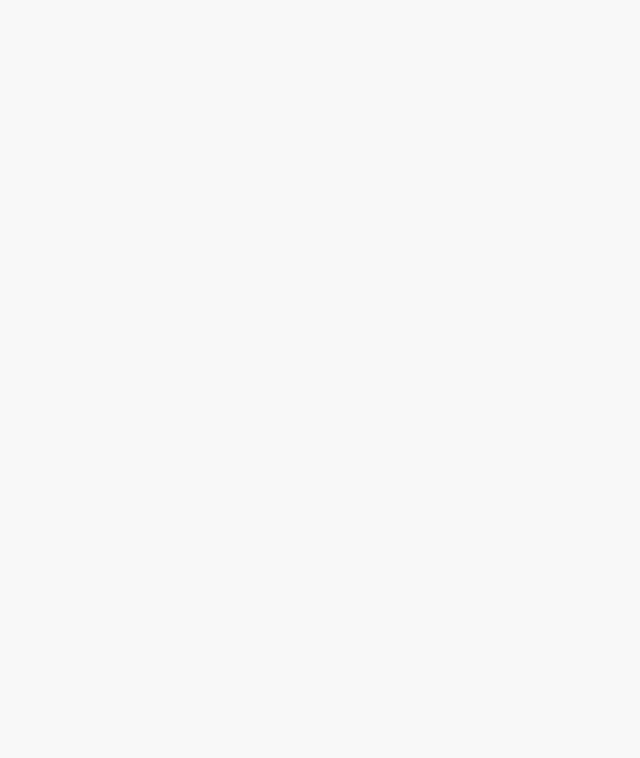
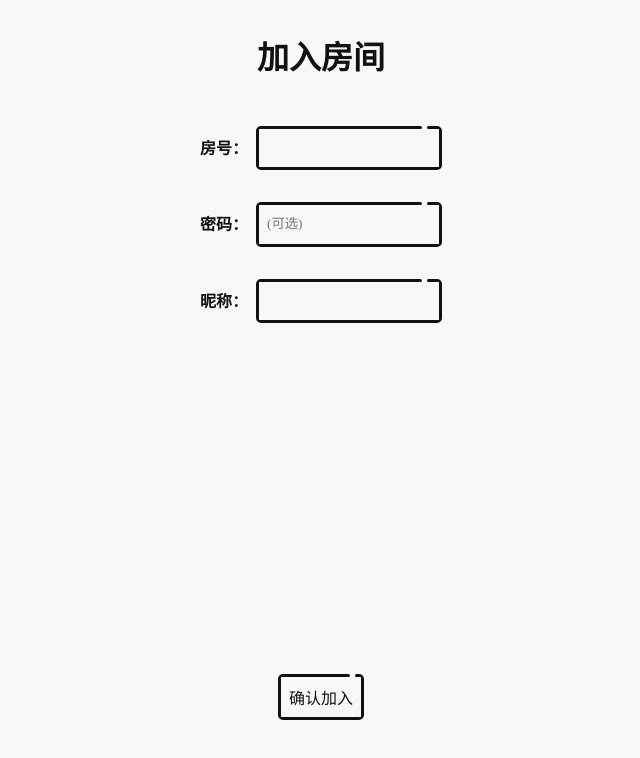
Before and after one commit to everlasting2002/frontend, a Vue app: page /#/joinRoom in a window 1280 px wide. Before the commit this address had no page. Shown: the top 758 px of the page, without its empty margins (319-959 px from the left). Built offline with nearby package versions, Linux system fonts and the light colour scheme; a web font is replaced by a local one.

Commit message:
添加“加入房间”页面

```diff
--- /dev/null
+++ b/src/pages/JoinRoom.vue
@@ -0,0 +1,111 @@
+<template>
+  <div class="joinroom">
+    <div class="title">加入房间</div>
+    <div class="number">
+      <span class="hint">房号：</span>
+      <UseBorder>
+        <input maxlength="6" type="text" v-model="roomNumber" />
+      </UseBorder>
+    </div>
+    <div class="pw">
+      <span class="hint">密码：</span>
+      <UseBorder>
+        <input
+          maxlength="20"
+          type="text"
+          placeholder="(可选)"
+          v-model="password"
+        />
+      </UseBorder>
+    </div>
+    <div class="name">
+      <span class="hint">昵称：</span>
+      <UseBorder>
+        <input
+          :maxlength="8"
+          type="text"
+          placeholder=""
+          v-model="nickname"
+        />
+      </UseBorder>
+    </div>
+    <div class="spacer"></div>
+    <Btn @click="join" content="确认加入"></Btn>
+  </div>
+</template>
+
+<script lang="ts">
+  import { defineComponent, toRefs } from "vue";
+
+  import UseBorder from "../components/UseBorder.vue";
+  import Btn from "../components/Btn.vue";
+
+  import {
+    password,
+    roomNumber,
+    nickname,
+    join,
+  } from "../reactivity/joinRoom";
+
+  const JoinRoom = defineComponent({
+    name: "JoinRoom",
+    components: { UseBorder, Btn },
+    props: {
+      pw: String,
+      number: String,
+    },
+    setup(props) {
+      const { pw, number } = toRefs(props);
+      if (pw && pw.value) password.value = pw.value;
+      if (number && number.value)
+        roomNumber.value = number.value.slice(0, 6);
+
+      return { password, roomNumber, nickname, join };
+    },
+  });
+
+  export default JoinRoom;
+</script>
+
+<style lang="scss" scoped>
+  .joinroom {
+    display: flex;
+    flex-direction: column;
+    align-items: center;
+    min-height: 90vh;
+    .title {
+      font-weight: bold;
+      font-size: 2rem;
+      padding: 2rem;
+    }
+
+    .pw,
+    .name,
+    .number {
+      .hint {
+        position: relative;
+        bottom: 0.08em;
+        word-break: keep-all;
+        margin-right: 0.5rem;
+        font-weight: bold;
+      }
+      display: flex;
+      align-items: center;
+      justify-content: center;
+      margin: 1rem 0;
+      input {
+        max-width: calc(100% - 1rem);
+        padding: 0 0.5rem;
+        line-height: 2.4rem;
+        overflow: visible;
+      }
+      .useborder {
+        max-width: 50%;
+      }
+    }
+
+    .spacer {
+      flex: 1;
+    }
+  }
+</style>
--- /dev/null
+++ b/src/reactivity/joinRoom.ts
@@ -0,0 +1,52 @@
+import sha256 from "sha256";
+import { ref } from "vue";
+
+//import { joinRoom } from "../http/room";
+import router from "../router";
+//import { Events, joinRoom as joinRoomSocket } from "../socket";
+//import { getToken, setToken } from "../utils/token";
+import { showDialog } from "./dialog";
+import { needingCharacters } from "./game";
+
+export const password = ref("");
+export const roomNumber = ref("");
+export const nickname = ref("");
+
+export async function join() {
+  if (!roomNumber.value) return showDialog("请填写房间号");
+  if (!nickname.value) return showDialog("请填写昵称");
+
+  /* const res = await joinRoom({
+    roomNumber: roomNumber.value,
+    name: nickname.value,
+    password: password.value ? sha256(password.value) : undefined,
+  });
+
+  if (res && res.status === 200) {
+    // 向后端 socket 注册加入房间
+    //joinRoomSocket(roomNumber.value);
+
+    showDialog("成功加入房间!");
+    needingCharacters.value = res.data.needingCharacters;
+    router.push({
+      name: "waitRoom",
+      query: {
+        pw: password.value,
+        number: roomNumber.value,
+      },
+    });
+
+    //setToken(res.data.ID, roomNumber.value);
+  } */
+}
+
+export function gameBegin() {
+  /* 清空以前的备忘录 */
+  localStorage.removeItem("memo");
+  showDialog("游戏开始, 天黑请闭眼👁️");
+  setTimeout(() => {
+    router.push({
+      name: "play",
+    });
+  }, 500);
+}
--- a/src/router/index.ts
+++ b/src/router/index.ts
@@ -5,18 +5,21 @@ const router = createRouter({
   routes: [
     {
       path: "/",
-      name: "Home",
-      alias: "/",
-      component: () => import("../pages/Home.vue")
-    },{
-      path: "/home",
-      name: "Home",
+      name: "home",
       alias: "/",
       component: () => import("../pages/Home.vue")
     },{
       path: "/createRoom",
       name: "createRoom",
       component: () => import("../pages/CreateRoom.vue")
+    },{
+      path: "/joinRoom",
+      name: "joinRoom",
+      component: () => import("../pages/JoinRoom.vue")
+    },{
+      path: "/review",
+      name: "review",
+      component: () => import("../pages/Review.vue")
     }
   ]
 });
```
